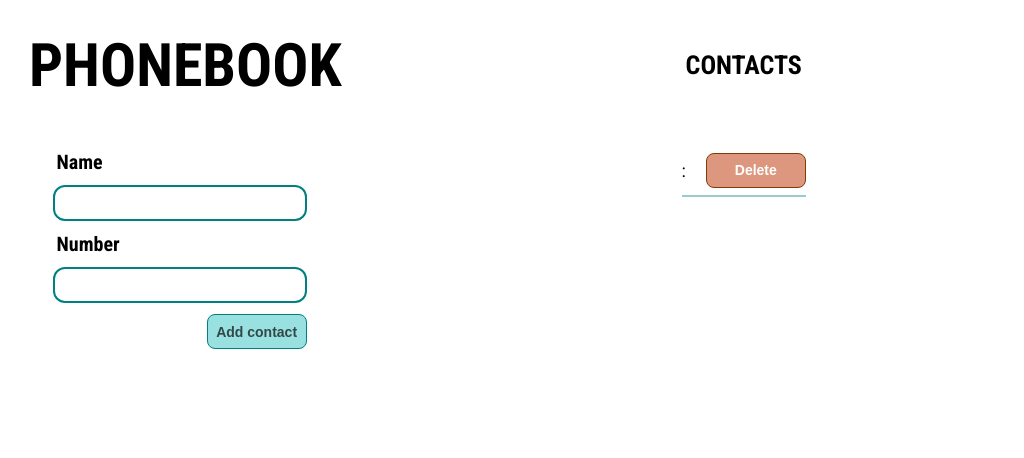
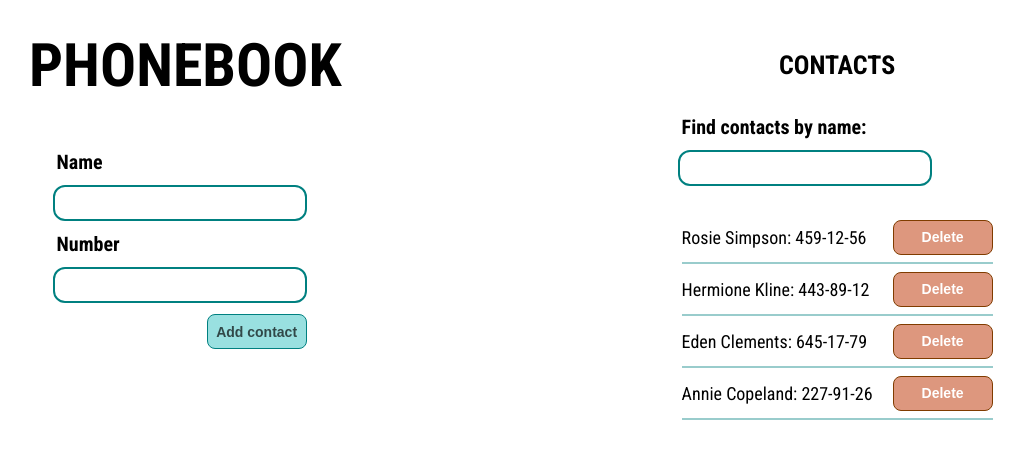
Before and after one commit to AnnaofAmber/goit-react-hw-06-phonebook, a React (Create React App) app: page / in a window 1280 px wide. Shown: the top 458 px of the page, without its empty margins (21-1045 px from the left). Built offline with nearby package versions, Linux system fonts and the light colour scheme.

Commit message:
fixing filter contacts

```diff
--- a/src/components/App.jsx
+++ b/src/components/App.jsx
@@ -4,6 +4,7 @@ import css from './App.module.css';
 import { ContactForm } from './ContactForm/ContactForm';
 import { Contacts } from './Contacts/Contacts';
 import { ContactList } from './ContactList/ContactList';
+import { Filter } from './Filter/Filter';
 
 export const App = () => {
 // const contacts = useSelector(state=> state.contacts)
@@ -54,6 +55,7 @@ export const App = () => {
       <h1 className={css.title}>Phonebook</h1>
       <ContactForm />
       <Contacts title="Contacts">
+        <Filter/>
         <ContactList/>
       </Contacts>
     </div>
--- a/src/components/ContactList/ContactList.jsx
+++ b/src/components/ContactList/ContactList.jsx
@@ -2,12 +2,23 @@ import css from './ContactList.module.css';
 import { Contact } from 'components/Contact/Contact';
 
 import { useSelector } from 'react-redux/es/hooks/useSelector';
+import { getContacts, getFilter } from 'redux/selectors';
+const onFilteredContacts = (contacts, filter) => {
+  return contacts.filter(contact =>
+    contact.name.includes(filter)
+  );
+};
 
 export const ContactList = () => {
-  const contacts = useSelector(state=> state.contacts)
+  const contacts = useSelector(getContacts);
+  const filter = useSelector(getFilter);
+  const filteredContacts = onFilteredContacts(contacts, filter);
+
+
+
   return (
     <ul className={css.list}>
-      {contacts.map(contact => (
+      {filteredContacts.map(contact => (
           <Contact
           id={contact.id}
             key={contact.id}
--- a/src/components/Filter/Filter.jsx
+++ b/src/components/Filter/Filter.jsx
@@ -1,6 +1,18 @@
 import css from './Filter.module.css';
 
-export const Filter = ({ filter, onChange }) => {
+import { useDispatch, useSelector } from 'react-redux';
+import { getFilter } from 'redux/selectors';
+import { filterContact } from 'redux/filterSlice';
+
+
+
+export const Filter = () => {
+
+  const dispatch = useDispatch();
+  const filter = useSelector(getFilter);
+  const handleFilterChange = event => {
+    return dispatch(filterContact(event.target.value));
+  };
   return (
     <div className={css.filter}>
       <label className={css.label} htmlFor="search">
@@ -12,7 +24,7 @@ export const Filter = ({ filter, onChange }) => {
         name="filter"
         value={filter}
         type="text"
-        onChange={e => onChange(e.target.value)}
+        onChange={handleFilterChange}
       />
     </div>
   );
--- a/src/redux/contactsSlice.js
+++ b/src/redux/contactsSlice.js
@@ -2,14 +2,13 @@ import { nanoid } from 'nanoid';
 import { createSlice } from '@reduxjs/toolkit';
 
 const initialState = {
-  contacts: [
+  contacts:
     [
       { id: nanoid(), name: 'Rosie Simpson', number: '459-12-56' },
       { id: nanoid(), name: 'Hermione Kline', number: '443-89-12' },
       { id: nanoid(), name: 'Eden Clements', number: '645-17-79' },
       { id: nanoid(), name: 'Annie Copeland', number: '227-91-26' },
-    ],
-  ],
+    ]
 
 };
 
@@ -19,7 +18,7 @@ const contactsSlice = createSlice({
   reducers: {
     addContact: {
       reducer(state, action) {
-        state.contacts.push(action.payload);
+        state.push(action.payload);
       },
       prepare(name, number) {
         return {
@@ -32,12 +31,11 @@ const contactsSlice = createSlice({
       },
     },
     deleteContact(state, action) {
-      state.contacts = state.filter(contact => contact.id !== action.payload);
+      return state.filter(contact => contact.id !== action.payload);
     },
   },
 });
 
 
-
 export const { addContact, deleteContact } = contactsSlice.actions;
 export const contactsReducer = contactsSlice.reducer;
--- /dev/null
+++ b/src/redux/selectors.js
@@ -0,0 +1,3 @@
+export const getContacts = state => state.contacts;
+
+export const getFilter = state => state.filter;
```
